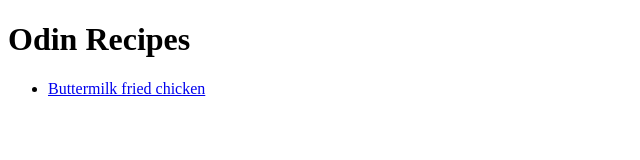
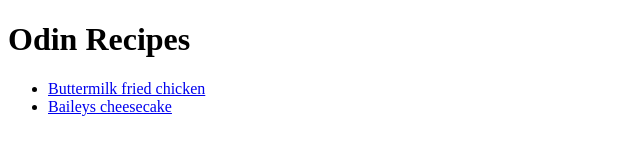
Before and after one commit to mthokozisisipho/odin-recipes, a plain HTML site: page index.html in a window 1280 px wide. Shown: the whole page, without its empty margins (0-640 px from the left). Drawn offline with Linux system fonts and the light colour scheme.

Commit message:
Add a link to baileys cheesecake webpage

```diff
--- a/index.html
+++ b/index.html
@@ -10,6 +10,7 @@
         <h1>Odin Recipes</h1>
         <ul>
             <li><a href="./recipes/buttermilk-fried-chicken.html">Buttermilk fried chicken</a></li>
+            <li><a href="./recipes/baileys-cheesecake.html">Baileys cheesecake</a></li>
         </ul>
     </body>
 </html>
```
